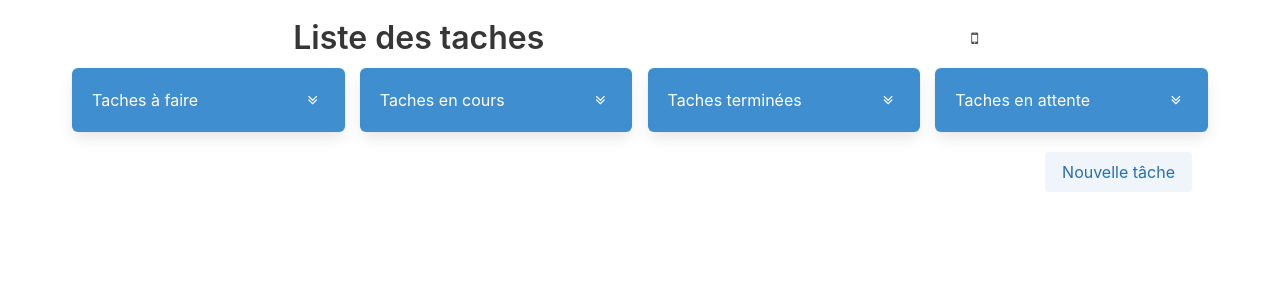
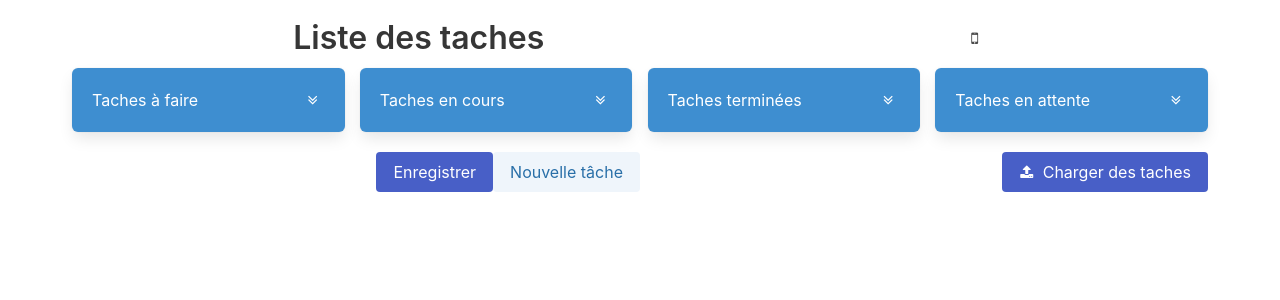
Before and after one commit to thibautleclere/taches, an Angular app: page / in a window 1280 px wide. Shown: the top 300 px of the page. Built offline with nearby package versions, Linux system fonts and the light colour scheme; what ngx-drag-drop would draw is missing.

Commit message:
save and load tasks

```diff
--- a/package.json
+++ b/package.json
@@ -6,6 +6,7 @@
     "start": "ng serve",
     "build": "ng build",
     "build-prod": "ng build --configuration production",
+    "build-extension": "ng build --configuration production && cp src/manifest.json dist",
     "watch": "ng build --watch --configuration development",
     "test": "ng test"
   },
@@ -20,8 +21,10 @@
     "@angular/platform-browser-dynamic": "^15.0.0",
     "@angular/router": "^15.0.0",
     "bulma": "^0.9.4",
+    "file-saver": "^2.0.5",
     "font-awesome": "^4.7.0",
     "ngx-drag-drop": "^15.0.1",
+    "ngx-filesaver": "^14.0.0",
     "rxjs": "~7.5.0",
     "tslib": "^2.3.0",
     "zone.js": "~0.12.0"
--- a/src/app/app.component.html
+++ b/src/app/app.component.html
@@ -142,7 +142,10 @@
 
   <div class="columns">
     <div class="column actions">
+      <button class="button is-link is-dark" (click)="save()">Enregistrer</button>
       <button class="button is-info is-light" (click)="addTask()">Nouvelle tâche</button>
+    </div>
+    <div class="column actions">
       <div *ngIf="projects.length > 0" class="control has-icons-left">
         <div class="select">
           <select (change)="filterByProject($event)">
@@ -154,6 +157,23 @@
           <i class="fa fa-briefcase"></i>
         </div>
       </div>
+      <div class="file is-link">
+        <label class="file-label">
+          <input class="file-input"
+                 type="file"
+                 name="tasks_file"
+                 (change)="loadTasks($event)"
+                 accept="application/json">
+          <span class="file-cta">
+            <span class="file-icon">
+              <i class="fa fa-upload"></i>
+            </span>
+            <span class="file-label">
+              {{ fileName || "Charger des taches" }}
+            </span>
+          </span>
+        </label>
+      </div>
     </div>
   </div>
 
--- a/src/app/app.component.sass
+++ b/src/app/app.component.sass
@@ -17,8 +17,6 @@
     justify-content: flex-end
     margin-top: 20px
     padding: 0
-    .button
-      margin-right: 1rem
   .is-task
     position: relative
     display: flex
--- a/src/app/app.component.ts
+++ b/src/app/app.component.ts
@@ -24,6 +24,7 @@ export class AppComponent implements OnInit {
     public expandedDone: boolean = true;
     public expandedPending: boolean = true;
     public desktopMode: boolean = false;
+    public fileName: string = '';
     private classes: string[] = ['todo', 'doing', 'done', 'pending'];
 
     public constructor(
@@ -92,6 +93,21 @@ export class AppComponent implements OnInit {
         this.sortTasks();
     }
 
+    public save(): void {
+        this.tasksService.saveTasksOnFile();
+    }
+
+    public async loadTasks(event: Event): Promise<void> {
+        const target = event.target as HTMLInputElement;
+        if (target.files && target.files.length > 0) {
+            const file: File| null = target.files.item(0);
+            this.fileName = file?.name || '';
+            const data: string = await file?.text() || '';
+            this.tasks = JSON.parse(data);
+            this.sortTasks();
+        }
+    }
+
     private sortTasks(): void {
         this.todos = this.tasks.filter((t) => t.status === StatusEnum.TODO);
         this.doings = this.tasks.filter((t) => t.status === StatusEnum.DOING);
--- a/src/app/services/task.service.ts
+++ b/src/app/services/task.service.ts
@@ -1,5 +1,6 @@
 import { Injectable } from '@angular/core';
 import { ITasks } from '../interfaces';
+import * as fileSaver from 'file-saver';
 
 @Injectable()
 export class TaskService {
@@ -20,4 +21,17 @@ export class TaskService {
         return [...new Set(this.getTasks().map((t) => t.project || '').filter((p) => !!p))];
     }
 
+    public saveTasksOnFile(): void {
+        const sTasks: string = JSON.stringify(this.getTasks());
+        const blob = new Blob([sTasks], {type: 'application/json'});
+        fileSaver.saveAs(blob, this.getToday());
+    }
+
+    private getToday(): string {
+        const today: Date = new Date();
+        return today.getDay().toString().padStart(2, '0')
+          +today.getMonth().toString().padStart(2, '0')
+          +today.getFullYear();
+    }
+
 }
```
Also changed, not shown: 1 other file (tests, documents, lock files or other folders).
